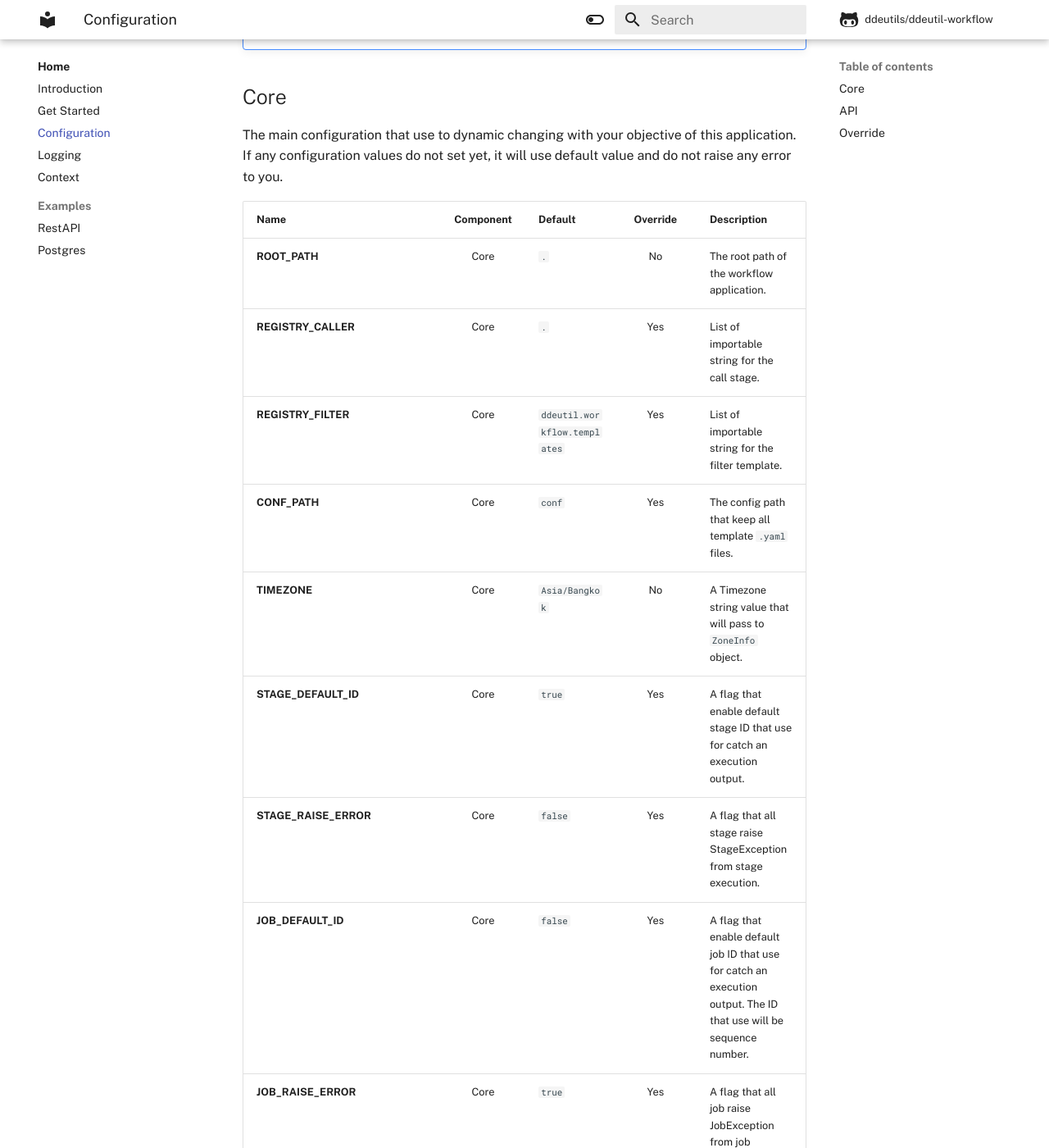
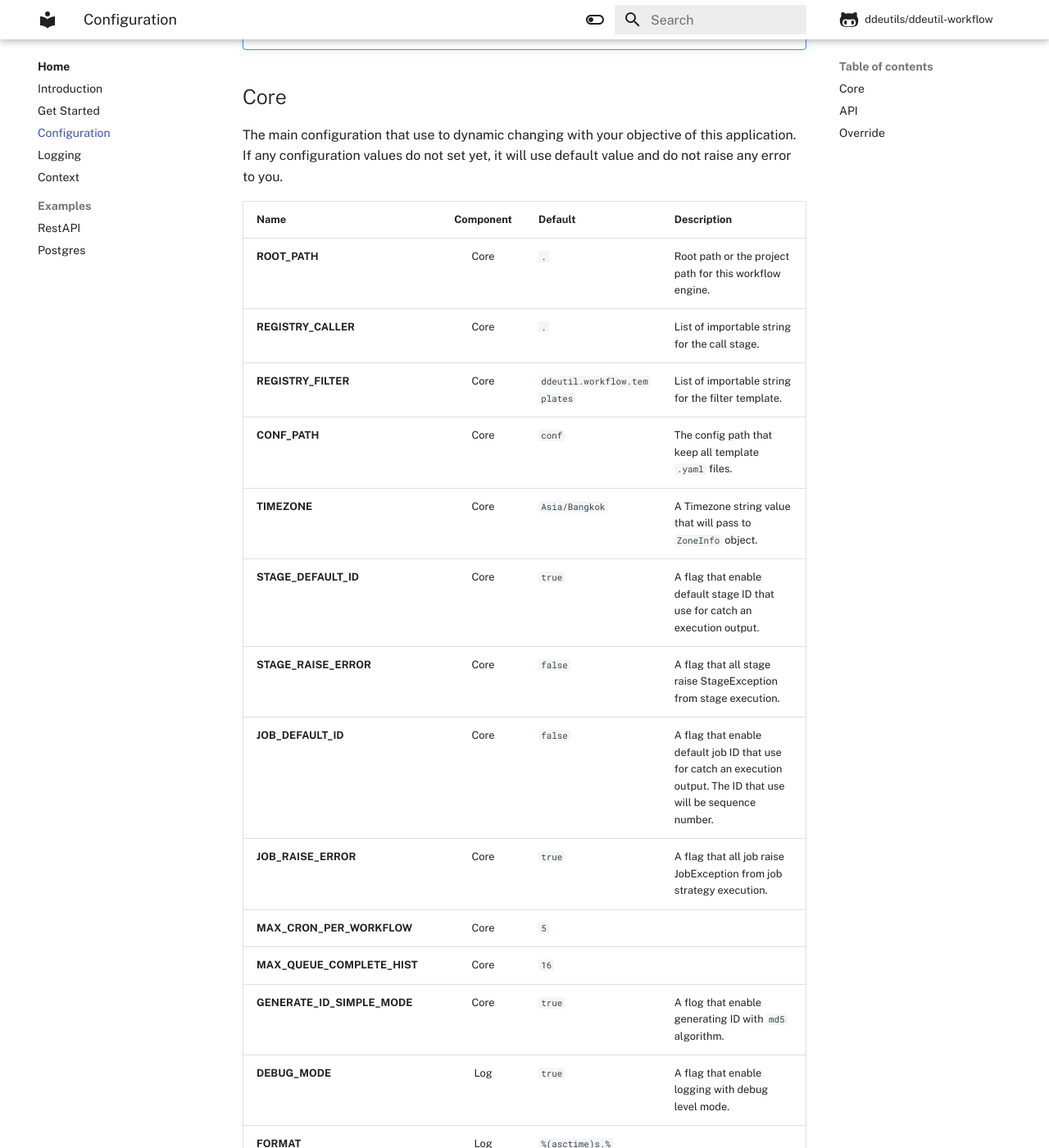
Before and after one commit to ddeutils/ddeutil-workflow, an MkDocs documentation site: the page built from docs/configuration.md, in a window 1280 px wide and 1400 px high, scrolled down 272 px. Shown: the whole window at 82% size. Built offline with MkDocs 1.6.1 and Material for MkDocs 9.7.7, drawn with Linux system fonts in a browser that asks for light colours; comment, search, counter and statistics services are not loaded; some of the changed text lies outside the part shown.

Commit message:
:page_facing_up: docs: update configuration doc.

```diff
--- a/docs/configuration.md
+++ b/docs/configuration.md
@@ -12,31 +12,31 @@
 application. If any configuration values do not set yet, it will use default value
 and do not raise any error to you.
 
-| Name                         | Component | Default                                                                                                                         | Override | Description                                                                                                        |
-|:-----------------------------|:---------:|:--------------------------------------------------------------------------------------------------------------------------------|:--------:|:-------------------------------------------------------------------------------------------------------------------|
-| **ROOT_PATH**                |   Core    | `.`                                                                                                                             |    No    | The root path of the workflow application.                                                                         |
-| **REGISTRY_CALLER**          |   Core    | `.`                                                                                                                             |   Yes    | List of importable string for the call stage.                                                                      |
-| **REGISTRY_FILTER**          |   Core    | `ddeutil.workflow.templates`                                                                                                    |   Yes    | List of importable string for the filter template.                                                                 |
-| **CONF_PATH**                |   Core    | `conf`                                                                                                                          |   Yes    | The config path that keep all template `.yaml` files.                                                              |
-| **TIMEZONE**                 |   Core    | `Asia/Bangkok`                                                                                                                  |    No    | A Timezone string value that will pass to `ZoneInfo` object.                                                       |
-| **STAGE_DEFAULT_ID**         |   Core    | `true`                                                                                                                          |   Yes    | A flag that enable default stage ID that use for catch an execution output.                                        |
-| **STAGE_RAISE_ERROR**        |   Core    | `false`                                                                                                                         |   Yes    | A flag that all stage raise StageException from stage execution.                                                   |
-| **JOB_DEFAULT_ID**           |   Core    | `false`                                                                                                                         |   Yes    | A flag that enable default job ID that use for catch an execution output. The ID that use will be sequence number. |
-| **JOB_RAISE_ERROR**          |   Core    | `true`                                                                                                                          |   Yes    | A flag that all job raise JobException from job strategy execution.                                                |
-| **MAX_CRON_PER_WORKFLOW**    |   Core    | `5`                                                                                                                             |    No    |                                                                                                                    |
-| **MAX_QUEUE_COMPLETE_HIST**  |   Core    | `16`                                                                                                                            |    No    |                                                                                                                    |
-| **GENERATE_ID_SIMPLE_MODE**  |   Core    | `true`                                                                                                                          |    No    | A flog that enable generating ID with `md5` algorithm.                                                             |
-| **DEBUG_MODE**               |    Log    | `true`                                                                                                                          |    No    | A flag that enable logging with debug level mode.                                                                  |
-| **FORMAT**                   |    Log    | `%(asctime)s.%(msecs)03d (%(name)-10s, %(process)-5d,%(thread)-5d) [%(levelname)-7s] %(message)-120s (%(filename)s:%(lineno)s)` |    No    |                                                                                                                    |
-| **FORMAT_FILE**              |    Log    | `{datetime} ({process:5d}, {thread:5d}) {message:120s} ({filename}:{lineno})`                                                   |    No    |                                                                                                                    |
-| **DATETIME_FORMAT**          |    Log    | `%Y-%m-%d %H:%M:%S`                                                                                                             |    No    |                                                                                                                    |
-| **TRACE_PATH**               |    Log    | `./logs`                                                                                                                        |    No    | The log path of the workflow saving log.                                                                           |
-| **TRACE_ENABLE_WRITE**       |    Log    | `false`                                                                                                                         |    No    |                                                                                                                    |
-| **AUDIT_PATH**               |    Log    | `./audits`                                                                                                                      |    No    |                                                                                                                    |
-| **AUDIT_ENABLE_WRITE**       |    Log    | `true`                                                                                                                          |    No    | A flag that enable logging object saving log to its destination.                                                   |
-| **MAX_PROCESS**              |    App    | `2`                                                                                                                             |    No    | The maximum process worker number that run in scheduler app module.                                                |
-| **MAX_SCHEDULE_PER_PROCESS** |    App    | `100`                                                                                                                           |    No    | A schedule per process that run parallel.                                                                          |
-| **STOP_BOUNDARY_DELTA**      |    App    | `'{"minutes": 5, "seconds": 20}'`                                                                                               |    No    | A time delta value that use to stop scheduler app in json string format.                                           |
+| Name                         | Component | Default                                                                                                                         | Description                                                                                                        |
+|:-----------------------------|:---------:|:--------------------------------------------------------------------------------------------------------------------------------|:-------------------------------------------------------------------------------------------------------------------|
+| **ROOT_PATH**                |   Core    | `.`                                                                                                                             | Root path or the project path for this workflow engine.                                                            |
+| **REGISTRY_CALLER**          |   Core    | `.`                                                                                                                             | List of importable string for the call stage.                                                                      |
+| **REGISTRY_FILTER**          |   Core    | `ddeutil.workflow.templates`                                                                                                    | List of importable string for the filter template.                                                                 |
+| **CONF_PATH**                |   Core    | `conf`                                                                                                                          | The config path that keep all template `.yaml` files.                                                              |
+| **TIMEZONE**                 |   Core    | `Asia/Bangkok`                                                                                                                  | A Timezone string value that will pass to `ZoneInfo` object.                                                       |
+| **STAGE_DEFAULT_ID**         |   Core    | `true`                                                                                                                          | A flag that enable default stage ID that use for catch an execution output.                                        |
+| **STAGE_RAISE_ERROR**        |   Core    | `false`                                                                                                                         | A flag that all stage raise StageException from stage execution.                                                   |
+| **JOB_DEFAULT_ID**           |   Core    | `false`                                                                                                                         | A flag that enable default job ID that use for catch an execution output. The ID that use will be sequence number. |
+| **JOB_RAISE_ERROR**          |   Core    | `true`                                                                                                                          | A flag that all job raise JobException from job strategy execution.                                                |
+| **MAX_CRON_PER_WORKFLOW**    |   Core    | `5`                                                                                                                             |                                                                                                                    |
+| **MAX_QUEUE_COMPLETE_HIST**  |   Core    | `16`                                                                                                                            |                                                                                                                    |
+| **GENERATE_ID_SIMPLE_MODE**  |   Core    | `true`                                                                                                                          | A flog that enable generating ID with `md5` algorithm.                                                             |
+| **DEBUG_MODE**               |    Log    | `true`                                                                                                                          | A flag that enable logging with debug level mode.                                                                  |
+| **FORMAT**                   |    Log    | `%(asctime)s.%(msecs)03d (%(name)-10s, %(process)-5d,%(thread)-5d) [%(levelname)-7s] %(message)-120s (%(filename)s:%(lineno)s)` |                                                                                                                    |
+| **FORMAT_FILE**              |    Log    | `{datetime} ({process:5d}, {thread:5d}) {message:120s} ({filename}:{lineno})`                                                   |                                                                                                                    |
+| **DATETIME_FORMAT**          |    Log    | `%Y-%m-%d %H:%M:%S`                                                                                                             |                                                                                                                    |
+| **TRACE_PATH**               |    Log    | `./logs`                                                                                                                        | The log path of the workflow saving log.                                                                           |
+| **TRACE_ENABLE_WRITE**       |    Log    | `false`                                                                                                                         |                                                                                                                    |
+| **AUDIT_PATH**               |    Log    | `./audits`                                                                                                                      |                                                                                                                    |
+| **AUDIT_ENABLE_WRITE**       |    Log    | `true`                                                                                                                          | A flag that enable logging object saving log to its destination.                                                   |
+| **MAX_PROCESS**              |    App    | `2`                                                                                                                             | The maximum process worker number that run in scheduler app module.                                                |
+| **MAX_SCHEDULE_PER_PROCESS** |    App    | `100`                                                                                                                           | A schedule per process that run parallel.                                                                          |
+| **STOP_BOUNDARY_DELTA**      |    App    | `'{"minutes": 5, "seconds": 20}'`                                                                                               | A time delta value that use to stop scheduler app in json string format.                                           |
 
 ## API
 
```
Also changed, not shown: README.md (+25 -25 lines).
